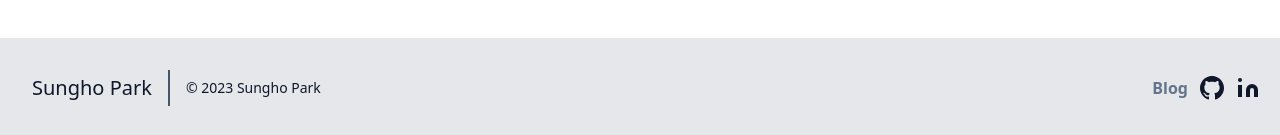
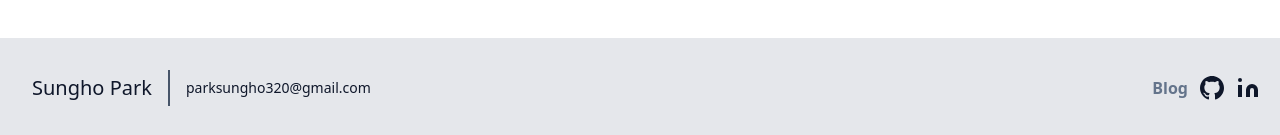
Before and after one commit to psh320/sungho-park, a Next.js app: page / in a window 1280 px wide. Shown: the part 1190-1325 px from the top of the page. Built offline with nearby package versions, Linux system fonts and the light colour scheme.

Commit message:
fix: added email instead of copyright

```diff
--- a/src/components/Common/Footer.tsx
+++ b/src/components/Common/Footer.tsx
@@ -11,7 +11,7 @@ export default function Header() {
           <span className="ml-3 text-xl text-primary">Sungho Park</span>
         </Link>
         <p className="text-sm sm:ml-4 sm:pl-4 sm:border-l-2 sm:border-slate-600 sm:py-2 sm:mt-0 mt-4 text-primary">
-          © 2023 Sungho Park
+          parksungho320@gmail.com
         </p>
         <span className="inline-flex sm:ml-auto sm:mt-0 mt-4 justify-center sm:justify-start">
           <a
```
